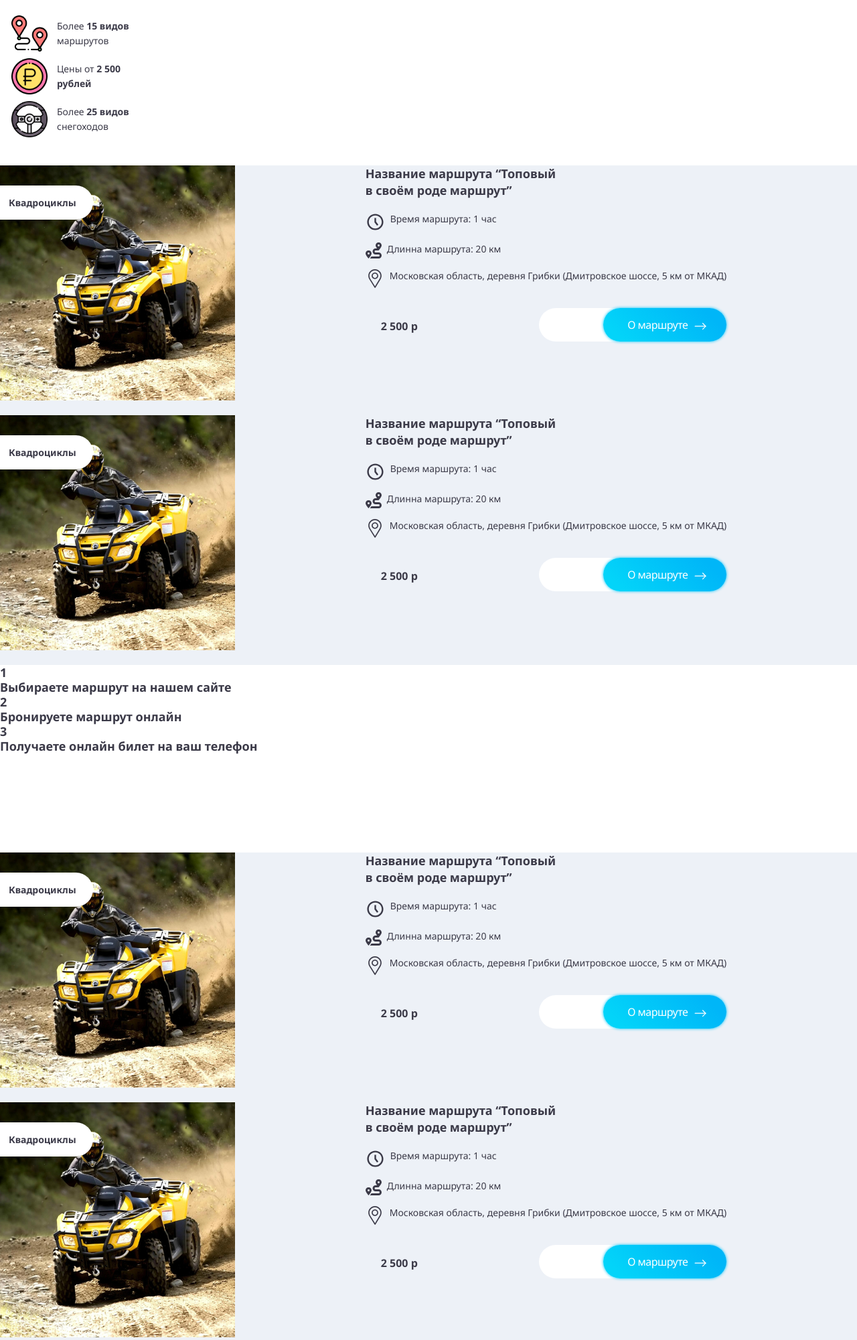
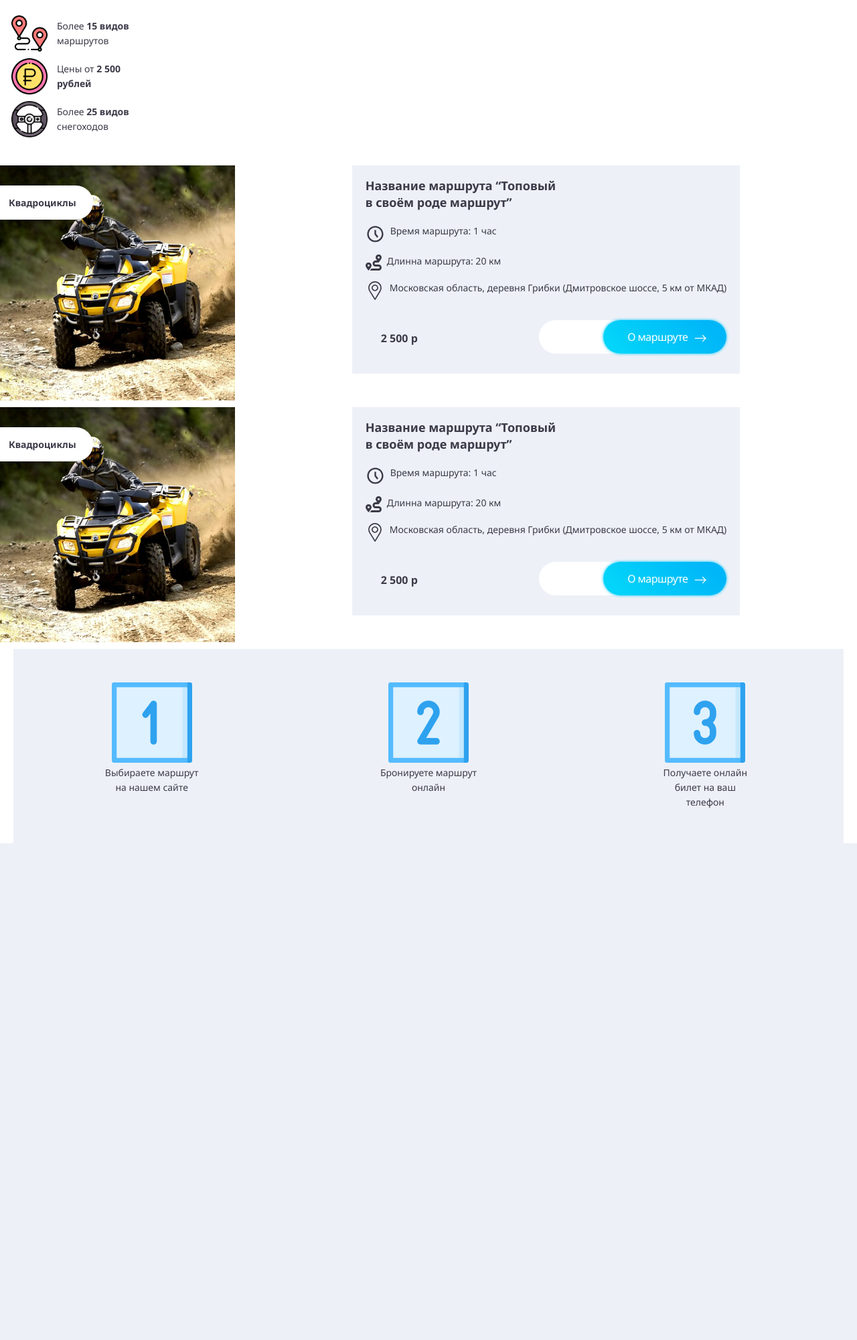
Before and after one commit to flaberfl/django_atv, a Django app: page / in a window 1280 px wide. Shown: the part 983-2984 px from the top of the page at 67% size. After the commit the page ends 2242 px from the top, so only its background shows below. Run offline with Django 3.2, Linux system fonts and the light colour scheme.

Commit message:
start block instruction

```diff
--- /dev/null
+++ b/src/proj/static/proj/atv-rental2.ru/scss/_instruction.scss
@@ -0,0 +1,23 @@
+.instruction {
+
+    &__items {
+        display: flex;
+        flex-wrap: wrap;
+        background-color: #EDF1F7;
+        justify-content: space-around;
+        padding-top: 50px;
+        padding-bottom: 50px;
+    }
+
+    &__item {
+
+        text-align: center;
+
+        &-text {
+            font-size: 14px;
+            font-weight: 400;
+            width: 150px;
+            text-align: center;
+        }
+    }
+}
--- a/src/proj/static/proj/atv-rental2.ru/scss/style.scss
+++ b/src/proj/static/proj/atv-rental2.ru/scss/style.scss
@@ -1,7 +1,7 @@
 @import "vars";
 @import "libs";
 @import "fonts";
-// @import "tabs;
+@import "instruction";
 
 
 
@@ -300,22 +300,13 @@ body {
             &-img {
                 margin-right: 14px;
             }
-
         }
-
-    }
-
-    &__items {
-        background-color: #EDF1F7;
-        position: relative;
-        z-index: -1;
     }
 
     &__item {
 
         &-top {
             position: relative;
-
 
             &-title {
                 position: absolute;
@@ -335,14 +326,18 @@ body {
                 border-radius: 0px 30px 30px 0px;
             }
 
-
             &-img {
                 width: 100%;
-                margin-bottom: 18px;
             }
-
         }
 
+        &-box {
+            position: relative;
+            padding-top: 18px;
+            margin-bottom: 50px;
+            background-color: #EDF1F7;
+            z-index: -1;
+        }
 
 
         &-title {
@@ -369,7 +364,7 @@ body {
         &-bottom {
             display: flex;
             margin-top: 30px;
-            margin-bottom: 20px;
+            padding-bottom: 30px;
             justify-content: space-between;
         }
 
@@ -379,7 +374,6 @@ body {
             padding-left: 23px;
             padding-top: 16px;
         }
-
     }
 
     &__button {
@@ -389,8 +383,6 @@ body {
         letter-spacing: -0.5px;
         padding: 0 0;
         padding: 14px 58px 14px 36px;
-
-
 
         &::after {
             position: absolute;
@@ -409,14 +401,12 @@ body {
             width: 200px;
             height: 50px;
             background: #fff;
-            // background: red;
             border-radius: 36px 0px 0px 36px;
             top: 50%;
             right: 80px;
             transform: translateY(-50%);
             z-index: -1;
         }
-
     }
 
     &__menu {
@@ -528,7 +518,6 @@ body {
 
             margin-right: 12px;
         }
-
     }
 
     .menu {
--- a/src/proj/templates/proj/atv-rental2.ru/block/category.html
+++ b/src/proj/templates/proj/atv-rental2.ru/block/category.html
@@ -118,111 +118,6 @@
 
         </div>
 
-    </div>
-
-</section>
-
-<section class="instruction">
-
-    <div class="instruction__items">
-
-        <div class="instruction__item">
-            <div class="instruction__item-step">1</div>
-            <p class="instruction__item-text">Выбираете маршрут на нашем сайте</p>
-        </div>
-        <div class="instruction__item">
-            <div class="instruction__item-step">2</div>
-            <p class="instruction__item-text">Бронируете маршрут онлайн</p>
-        </div>
-        <div class="instruction__item">
-            <div class="instruction__item-step">3</div>
-            <p class="instruction__item-text">Получаете онлайн билет на ваш телефон</p>
-        </div>
-
-    </div>
-</section>
-
-<section class="category">
-
-    <div class="category__items">
-
-        <div class="category__item category__item--kvadro">
-
-            <div class="category__item-top">
-                <img class="category__item-top-img" src="{% static static_prefix|add:'../img/atv__img.jpg' %}" alt="">
-                <div class="category__item-top-title">Квадроциклы</div>
-            </div>
-
-            <div class="container category__item-box">
-                <div class="category__item-title">Название маршрута “Топовый в своём роде маршрут”</div>
-
-                <div class="category__item-text">
-
-                    <div class="category__item-text-line">
-                        <img src="{% static static_prefix|add:'../img/svg/gridicons_time.svg' %}" alt="">
-                        <p>Время маршрута: 1 час</p>
-                    </div>
-                    <div class="category__item-text-line">
-                        <img src="{% static static_prefix|add:'../img/svg/fa-solid_route.svg' %}" alt="">
-                        <p>Длинна маршрута: 20 км</p>
-                    </div>
-                    <div class="category__item-text-line">
-                        <img src="{% static static_prefix|add:'../img/svg/placeholder__1.svg' %}" alt="">
-                        <p>Московская область, деревня Грибки (Дмитровское шоссе, 5 км от МКАД)</p>
-                    </div>
-
-                </div>
-
-                <div class="category__item-bottom">
-                    <p class="category__item-price">2 500 р</p>
-                    <div class="button category__button">
-                        <a href="service__detail">О маршруте</a>
-                    </div>
-
-                </div>
-
-            </div>
-
-        </div>
-
-        <div class="category__item category__item--kvadro">
-
-            <div class="category__item-top">
-                <img class="category__item-top-img" src="{% static static_prefix|add:'../img/atv__img.jpg' %}" alt="">
-                <div class="category__item-top-title">Квадроциклы</div>
-            </div>
-
-            <div class="container category__item-box">
-                <div class="category__item-title">Название маршрута “Топовый в своём роде маршрут”</div>
-
-                <div class="category__item-text">
-
-                    <div class="category__item-text-line">
-                        <img src="{% static static_prefix|add:'../img/svg/gridicons_time.svg' %}" alt="">
-                        <p>Время маршрута: 1 час</p>
-                    </div>
-                    <div class="category__item-text-line">
-                        <img src="{% static static_prefix|add:'../img/svg/fa-solid_route.svg' %}" alt="">
-                        <p>Длинна маршрута: 20 км</p>
-                    </div>
-                    <div class="category__item-text-line">
-                        <img src="{% static static_prefix|add:'../img/svg/placeholder__1.svg' %}" alt="">
-                        <p>Московская область, деревня Грибки (Дмитровское шоссе, 5 км от МКАД)</p>
-                    </div>
-
-                </div>
-
-                <div class="category__item-bottom">
-                    <p class="category__item-price">2 500 р</p>
-                    <div class="button category__button">
-                        <a href="service__detail">О маршруте</a>
-                    </div>
-
-                </div>
-
-            </div>
-
-        </div>
 
     </div>
 
--- a/src/proj/templates/proj/atv-rental2.ru/block/instruction.html
+++ b/src/proj/templates/proj/atv-rental2.ru/block/instruction.html
@@ -1,32 +1,27 @@
+{% load static %}
 <section class="instruction">
+
     <div class="container">
-        <h2 class="title title--align_center title--pb instruction__title">Как записаться на катания </h2>
-        <div class="subtitle">Необходимо всего несколько шагов!</div>
         <div class="instruction__items">
+
             <div class="instruction__item">
-                <div class="instruction__item-step">1</div>
-                <div class="instruction__item-text">
-                    Выберите маршрут, который вам понравился
-                </div>
+                <img src="{% static static_prefix|add:'../img/svg/p-item-1.svg' %}" alt="">
+                <p class="instruction__item-text">Выбираете маршрут на нашем сайте</p>
             </div>
+
             <div class="instruction__item">
-                <div class="instruction__item-step">2</div>
-                <div class="instruction__item-text">
-                    Выберите сколько вас будет человек на катании
-                </div>
+                <img src="{% static static_prefix|add:'../img/svg/p-item-2.svg' %}" alt="">
+                <p class="instruction__item-text">Бронируете маршрут онлайн</p>
             </div>
+
             <div class="instruction__item">
-                <div class="instruction__item-step">3</div>
-                <div class="instruction__item-text">
-                    Укажите удобную вам дату и время для катаний
-                </div>
+                <img src="{% static static_prefix|add:'../img/svg/p-item-3.svg' %}" alt="">
+                <p class="instruction__item-text">Получаете онлайн билет на ваш телефон</p>
             </div>
-            <div class="instruction__item">
-                <div class="instruction__item-step">4</div>
-                <div class="instruction__item-text">
-                    Внесите часть предоплаты на сайте и получите номер брони
-                </div>
-            </div>
+
         </div>
     </div>
+
+
+
 </section>
--- a/src/proj/templates/proj/atv-rental2.ru/market_v2_index.html
+++ b/src/proj/templates/proj/atv-rental2.ru/market_v2_index.html
@@ -15,12 +15,7 @@
 {% block content %}
 {% include './block/header_index.html' %}
 {% include './block/category.html' %}
+{% include './block/instruction.html' %}
 
 
-<!--
-{% include './block/expertise.html' %}
-
-{% include './block/sentence.html' %}
-
-{% include './block/category.html' %} -->
 {% endblock %}
--- a/src/proj/templates/proj/site1.ru/market_v2_index.html
+++ b/src/proj/templates/proj/site1.ru/market_v2_index.html
@@ -13,11 +13,14 @@
 {% endblock %}
 
 {% block content %}
+
 {% include './block/header_index.html' %}
+
+{% include './block/category.html' %}
+
 
 {% include './block/expertise.html' %}
 
 {% include './block/sentence.html' %}
 
-{% include './block/category.html' %}
 {% endblock %}
```
Also changed, not shown: src/proj/static/proj/atv-rental2.ru/css/style.css (+36 -8 lines), src/proj/templates/proj/atv-rental2.ru/block/presents.html (added, +35 -0 lines), src/proj/static/proj/atv-rental2.ru/css/style.min.css, src/proj/static/proj/atv-rental2.ru/img/svg/p-item-1.svg (added), src/proj/static/proj/atv-rental2.ru/img/svg/p-item-2.svg (added), src/proj/static/proj/atv-rental2.ru/img/svg/p-item-3.svg (added). Lines whose indentation alone changed are shown as unchanged.
